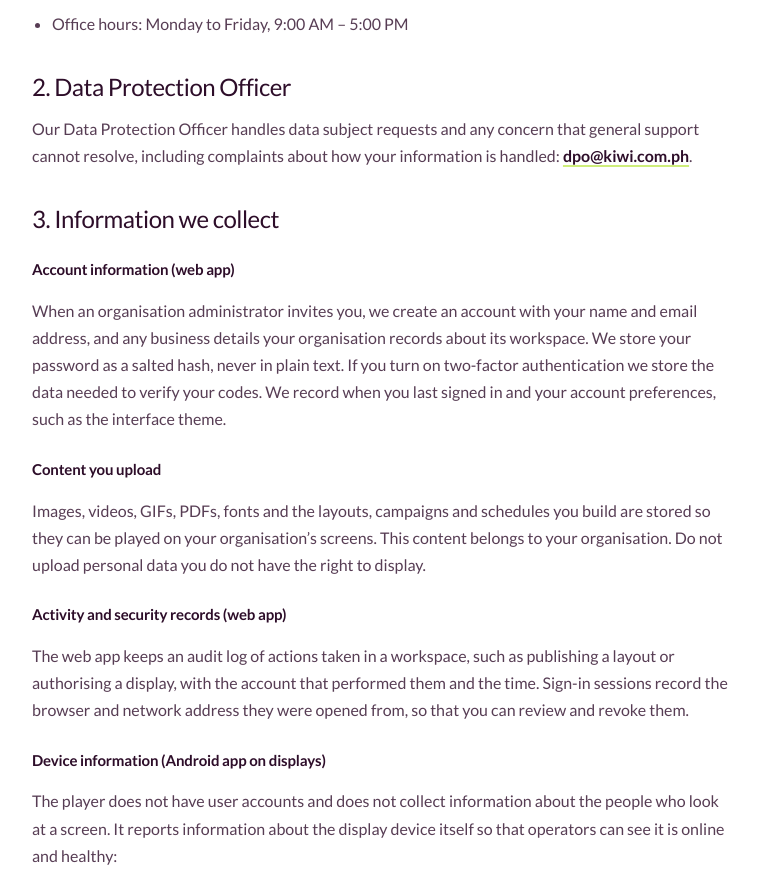
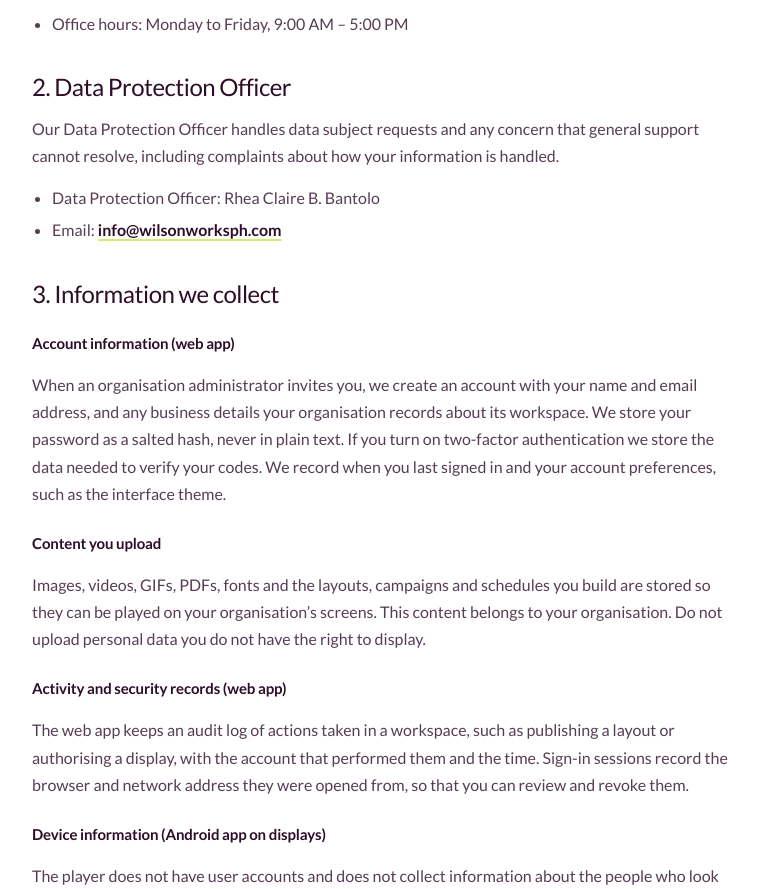
Before and after one commit to Wilson-Works-PH/kiwi-display-sync, a React (Vite) app: page /privacy in a window 1280 px wide. Shown: the part 888-1777 px from the top of the page, without its empty margins (260-1019 px from the left). Built offline with nearby package versions, Linux system fonts and the light colour scheme.

Commit message:
update dpo information

```diff
--- a/src/concept-c/PrivacyPage.tsx
+++ b/src/concept-c/PrivacyPage.tsx
@@ -6,7 +6,8 @@
 const EFFECTIVE = "8 September 2026";
 const COMPANY = "Kiwi Technologies";
 const EMAIL = "info@kiwi.com.ph";
-const DPO_EMAIL = "dpo@kiwi.com.ph";
+const DPO_NAME = "Rhea Claire B. Bantolo";
+const DPO_EMAIL = "info@wilsonworksph.com";
 const PHONE = "+63 969 170 2299";
 const NPC_REGISTRATION = "PIC-005-743-2026";
 
@@ -26,7 +27,8 @@
  *
  * Still to be confirmed by the CMS team before publishing (their draft asserts
  * these; the code can't verify them):
- *   - the DPO mailbox (dpo@kiwi.com.ph) is live and monitored;
+ *   - the DPO mailbox (info@wilsonworksph.com) is live and monitored — note it
+ *     is a wilsonworksph.com address, not a kiwi.com.ph one (user, 2026-09-10);
  *   - the NPC registration wording — their draft says the registration is
  *     "under Wilson Works Trading Inc."; the registered entity must be the
  *     actual personal information controller;
@@ -141,9 +143,14 @@
           <p>
             Our Data Protection Officer handles data subject requests and any
             concern that general support cannot resolve, including complaints
-            about how your information is handled:{" "}
-            <a href={`mailto:${DPO_EMAIL}`}>{DPO_EMAIL}</a>.
+            about how your information is handled.
           </p>
+          <ul>
+            <li>Data Protection Officer: {DPO_NAME}</li>
+            <li>
+              Email: <a href={`mailto:${DPO_EMAIL}`}>{DPO_EMAIL}</a>
+            </li>
+          </ul>
 
           <h2>3. Information we collect</h2>
           <h3>Account information (web app)</h3>
```
